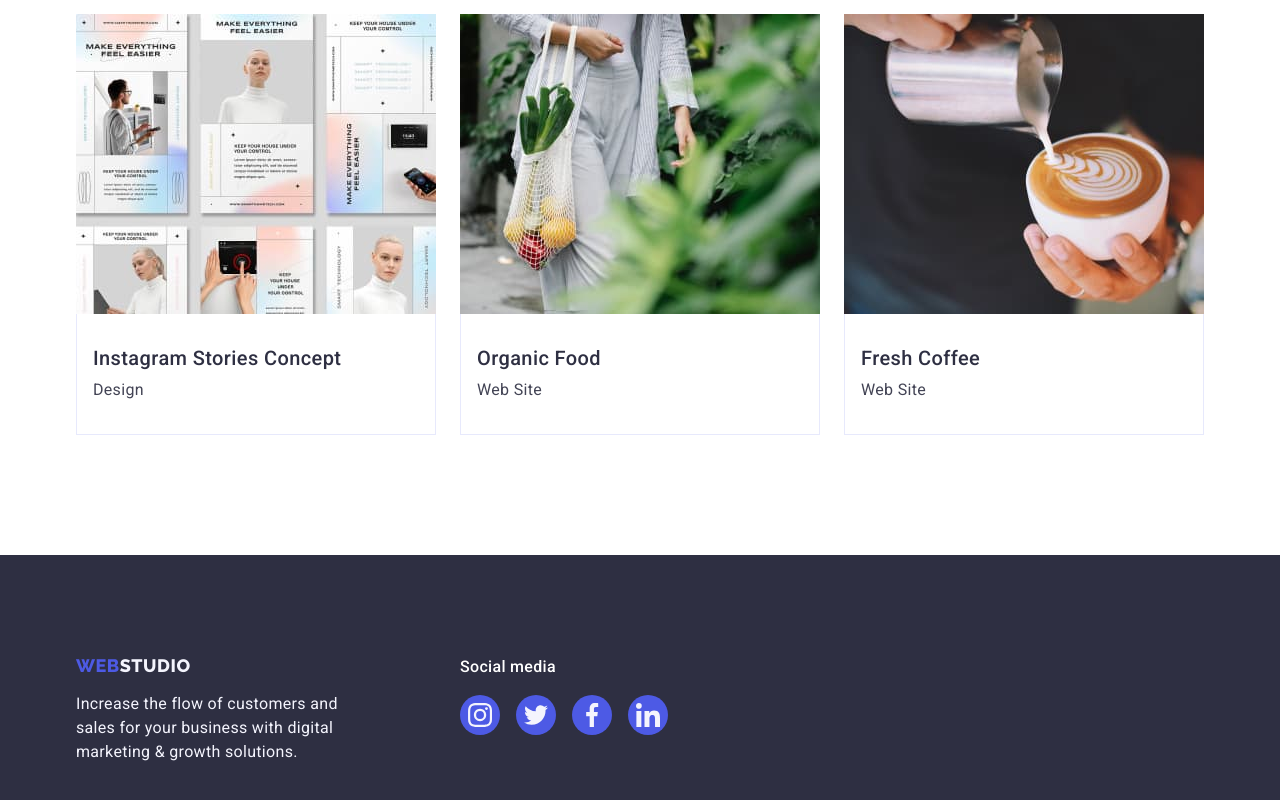
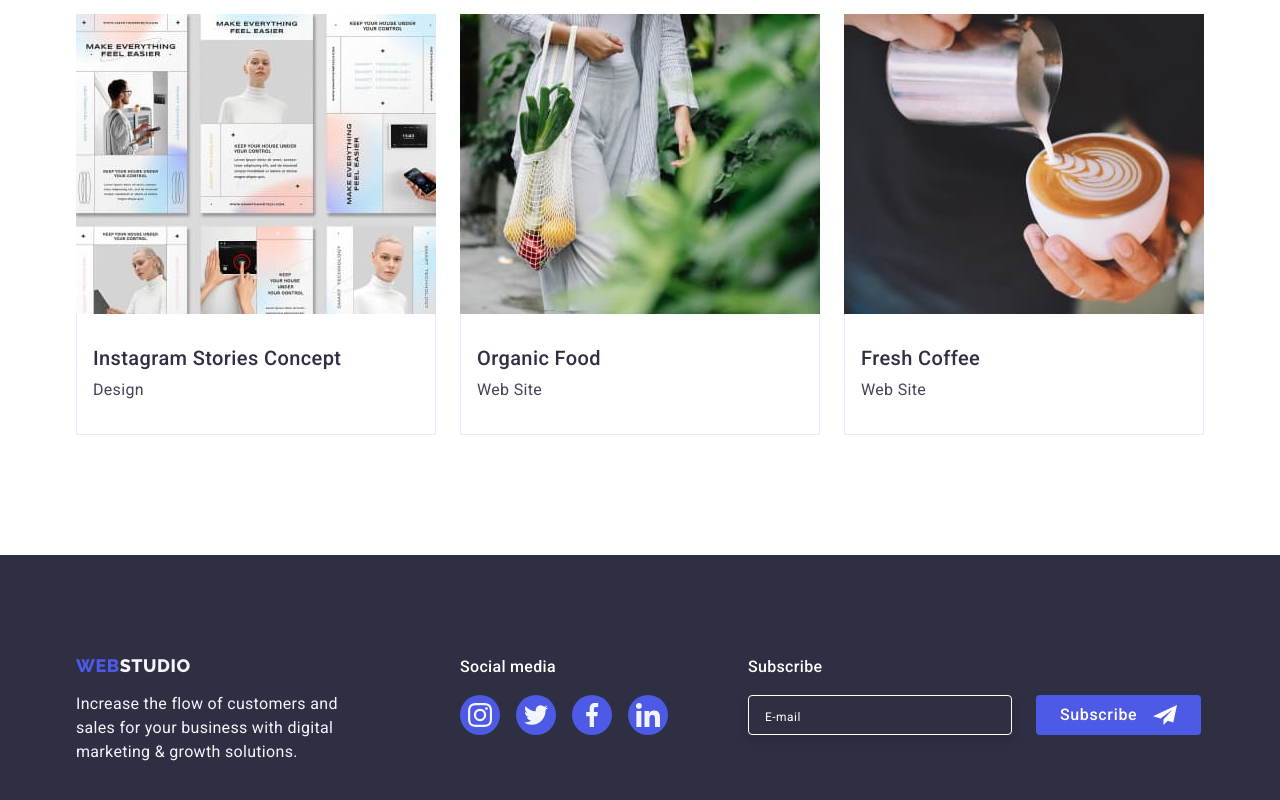
Before and after one commit to KanterIV/goit-markup-hw-06, a plain HTML site: page portfolio.html in a window 1280 px wide. Shown: the part 1215-2015 px from the top of the page. Drawn offline with nearby package versions, Linux system fonts and the light colour scheme.

Commit message:
added subscribe form

```diff
--- a/css/styles.css
+++ b/css/styles.css
@@ -476,17 +476,7 @@ body {
   background-color: var(--primary-accent-color);
 }
 
-.modal-form-check-desc {
-  display: flex;
-  align-items: center;
-  margin-bottom: 24px;
-
-  font-size: 12px;
-  line-height: 1.17;
-  letter-spacing: 0.04em;
-  color: var(--border-gray);
-}
-
+/* Решение с псевдоэлементом befor */
 /* .modal-form-check-desc::before {
   display: block;
   content: '';
@@ -508,6 +498,21 @@ body {
 .modal-form-check:focus + .modal-form-check-desc::before {
   outline: 2px solid var(--primary-accent-color);
 } */
+
+.modal-form-check-desc {
+  display: flex;
+  align-items: center;
+  margin-bottom: 24px;
+
+  font-size: 12px;
+  line-height: 1.17;
+  letter-spacing: 0.04em;
+  color: var(--border-gray);
+}
+
+.modal-form-check-link {
+  color: var(--primary-accent-color);
+}
 
 /* ===================== /Hero ========================= */
 
@@ -690,8 +695,6 @@ body {
 .footer-container {
   display: flex;
   align-items: baseline;
-  /* Для автопроверки
-  gap: 120px; */
 }
 
 .logo-advert {
@@ -709,6 +712,10 @@ body {
 .footer-text {
   color: var(--primary-white-color);
   width: 264px;
+}
+
+.social-box {
+  margin-right: 80px;
 }
 
 .social-media {
@@ -752,6 +759,81 @@ body {
 }
 
 .social-media-icon {
+  fill: currentColor;
+}
+
+.subscribe-text {
+  margin-bottom: 16px;
+
+  font-weight: 500;
+  font-size: 16px;
+  line-height: 1.5;
+  letter-spacing: 0.02em;
+  color: var(--primary-bgc);
+}
+
+.subscribe-form {
+  display: flex;
+  justify-content: center;
+  align-items: center;
+}
+
+.subscribe-form-input {
+  width: 264px;
+  height: 40px;
+  padding-left: 16px;
+  margin-right: 24px;
+
+  border: 1px solid var(--primary-bgc);
+  filter: drop-shadow(0px 4px 4px rgba(0, 0, 0, 0.15));
+  background-color: var(--hero-bgc);
+  color: var(--primary-bgc);
+  border-radius: 4px;
+
+  transition: border-color 250ms cubic-bezier(0.4, 0, 0.2, 1);
+}
+
+.subscribe-form-input:focus {
+  outline: none;
+  border-color: var(--primary-accent-color);
+}
+
+.subscribe-form-input::placeholder {
+  font-size: 12px;
+  line-height: 2;
+  letter-spacing: 0.04em;
+  color: var(--primary-bgc);
+}
+
+.subscribe-btn {
+  display: flex;
+  justify-content: space-between;
+  align-items: center;
+
+  margin-left: auto;
+  margin-right: auto;
+  width: 165px;
+  height: 40px;
+  padding: 8px 24px;
+  border: none;
+  border-radius: 4px;
+  background-color: var(--primary-accent-color);
+  cursor: pointer;
+
+  font-weight: 500;
+  line-height: 1.5;
+  letter-spacing: 0.04em;
+  color: var(--primary-bgc);
+
+  transition: background-color 250ms cubic-bezier(0.4, 0, 0.2, 1);
+}
+
+.subscribe-btn:hover,
+.subscribe-btn:focus {
+  background-color: var(--secondary-accent-color);
+}
+
+.subscribe-form-icon {
   fill: currentColor;
 }
 
--- a/portfolio.html
+++ b/portfolio.html
@@ -312,7 +312,7 @@
             digital marketing & growth solutions.
           </p>
         </div>
-        <div>
+        <div class="social-box">
           <p class="social-media">Social media</p>
           <ul class="social-media-list list">
             <li class="social-media-item">
@@ -369,6 +369,24 @@
             </li>
           </ul>
         </div>
+        <div class="subscribe">
+          <p class="subscribe-text">Subscribe</p>
+          <form class="subscribe-form">
+            <input
+              class="subscribe-form-input"
+              type="email"
+              name="user_email"
+              placeholder="E-mail"
+              required
+            />
+            <button class="subscribe-btn" type="submit">
+              Subscribe
+              <svg class="subscribe-form-icon" width="24" height="24">
+                <use href="./images/icon.svg#icon-send"></use>
+              </svg>
+            </button>
+          </form>
+        </div>
       </div>
     </footer>
   </body>
```
Also changed, not shown: index.html (+23 -5 lines).
